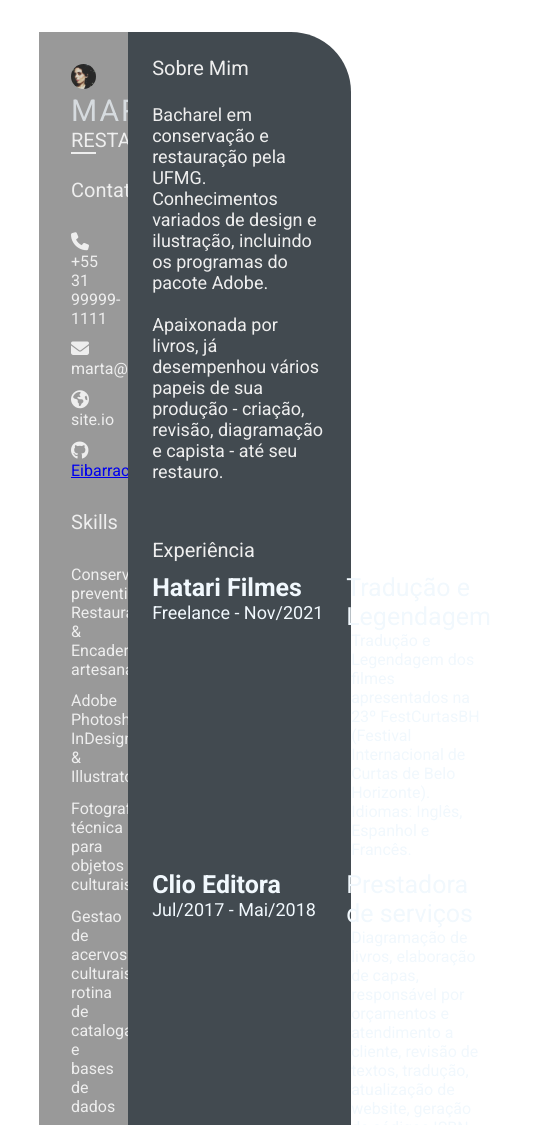
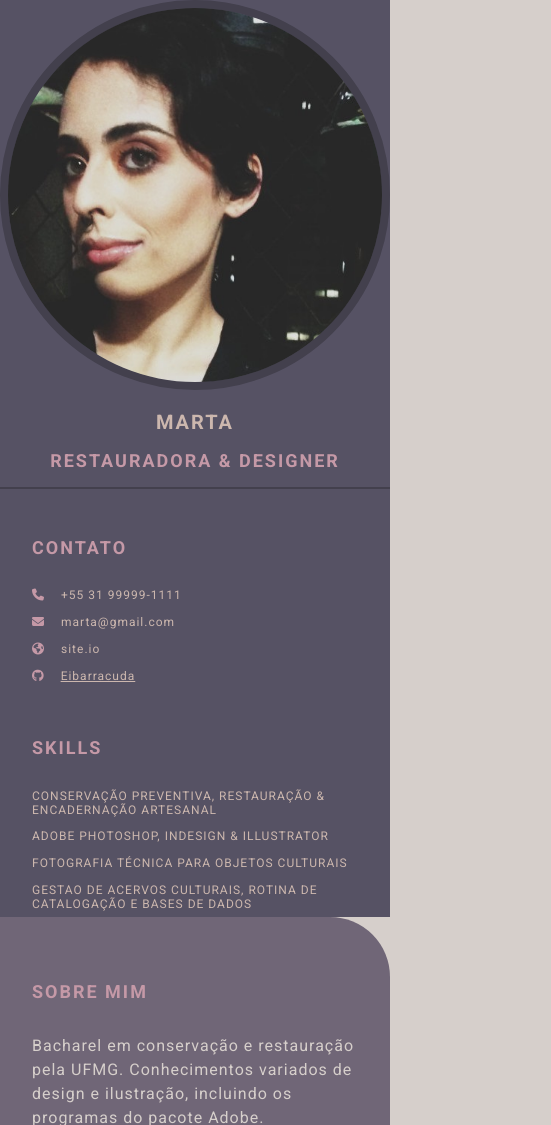
Before and after one commit to eibarracuda/devweekgit.github.io, a plain HTML site: page index.html in a window 390 px wide. Shown: the top 1125 px of the page, 551 px wide, since content can reach past the window. Drawn offline with Linux system fonts and the light colour scheme.

Commit message:
Add: style settings (#6)
modified index.html & style.css

```diff
--- a/index.html
+++ b/index.html
@@ -1,5 +1,6 @@
 <!DOCTYPE html>
 <html lang="en">
+
 <head>
     <!-- configurações de compatibilidade de navegadores -->
     <meta charset="UTF-8">
@@ -16,13 +17,15 @@
     <!-- Google Font-->
     <link rel="preconnect" href="https://fonts.googleapis.com">
     <link rel="preconnect" href="https://fonts.gstatic.com" crossorigin="anonymous">
-    <link rel="stylesheet" href="https://fonts.googleapis.com/css2?family=Roboto:ital,wght@0,100;0,300;0,400;0,700;1,100;1,300;1,400;1,700&display=swap">
+    <link rel="stylesheet"
+        href="https://fonts.googleapis.com/css2?family=Roboto:ital,wght@0,100;0,300;0,400;0,700;1,100;1,300;1,400;1,700&display=swap">
     <!-- Google Font-->
 
     <!-- Font-awesome-->
     <script src="https://kit.fontawesome.com/101161e172.js" crossorigin="anonymous"></script>
     <!-- Font-awesome-->
 </head>
+
 <body>
     <main class="resume-contents">
         <section class="left-section">
@@ -30,7 +33,7 @@
                 <div class="profile">
                     <img class="profile-image" src="img/profile-image.jpg" alt="Profile image">
                     <p class="name">Marta </p>
-                    <p class="profession">Restauradora</p>
+                    <p class="profession">Restauradora & Designer</p>
                 </div>
                 <div class="contact-info">
                     <p class="left-title">Contato</p>
@@ -38,29 +41,39 @@
                         <li><i class="fa fa-phone"></i>+55 31 99999-1111</li>
                         <li><i class="fa fa-envelope"></i>marta@gmail.com</li>
                         <li><i class="fa fa-globe"></i>site.io</li>
-                        <li><i class="fa fa-github"></i><a href="https://github.com/eibarracuda">Eibarracuda</a></li>
+                        <li><i class="fa fa-github"></i><a href="https://github.com/eibarracuda" class="links">Eibarracuda</a></li>
                     </ul>
                 </div>
                 <div class="skills">
                     <p class="left-title">Skills</p>
                     <ul>
-                        <li><p>Conservação preventiva, Restauração & Encadernação artesanal</p></li>
-                        <li><p>Adobe Photoshop, InDesign & Illustrator</p></li>
-                        <li><p>Fotografia técnica para objetos culturais</p></li>
-                        <li><p>Gestao de acervos culturais, rotina de catalogação e bases de dados</p></li>
+                        <li>
+                            <p>Conservação preventiva, Restauração & Encadernação artesanal</p>
+                        </li>
+                        <li>
+                            <p>Adobe Photoshop, InDesign & Illustrator</p>
+                        </li>
+                        <li>
+                            <p>Fotografia técnica para objetos culturais</p>
+                        </li>
+                        <li>
+                            <p>Gestao de acervos culturais, rotina de catalogação e bases de dados</p>
+                        </li>
                     </ul>
                 </div>
             </section>
         </section>
         <section class="right-section">
-             <div class="right-sectiion-contents">
+            <div class="right-section-contents">
                 <section class="about gap">
                     <div class="right-title">Sobre Mim</div>
-                    <p class="about-me-contents">Bacharel em conservação e restauração pela UFMG. Conhecimentos variados de design e ilustração, incluindo os programas do pacote Adobe.</br></br>
-                        Apaixonada por livros, já desempenhou vários papeis de sua produção - criação, revisão, diagramação e capista - até seu restauro.
+                    <p class="about-me-contents">Bacharel em conservação e restauração pela UFMG. Conhecimentos variados
+                        de design e ilustração, incluindo os programas do pacote Adobe.</br></br>
+                        Apaixonada por livros, já desempenhou vários papeis de sua produção - criação, revisão,
+                        diagramação e capista - até seu restauro.
                     </p>
                 </section>
-            </div>
+
                 <section class="experience gap">
                     <div class="right-title">Experiência</div>
                     <div class="experience-contents">
@@ -70,7 +83,8 @@
                         </div>
                         <div class="exp-right">
                             <p class="exp-position">Tradução e Legendagem</p>
-                        <p class="exp-desc">Tradução e Legendagem dos filmes apresentados na 23º FestCurtasBH (Festival Internacional de Curtas de Belo Horizonte).
+                            <p class="exp-desc">Tradução e Legendagem dos filmes apresentados na 23º FestCurtasBH
+                                (Festival Internacional de Curtas de Belo Horizonte).
                                 </br> Idiomas: Inglês, Espanhol e Francês.
                             </p>
                         </div>
@@ -80,7 +94,9 @@
                         </div>
                         <div class="exp-right">
                             <p class="exp-position">Prestadora de serviços</p>
-                        <p class="exp-desc">Diagramação de livros, elaboração de capas, responsável por orçamentos e atendimento a cliente, revisão de textos, tradução, atualização de website, geração de códigos ISBN junto à Biblioteca Nacional</p>
+                            <p class="exp-desc">Diagramação de livros, elaboração de capas, responsável por orçamentos e
+                                atendimento a cliente, revisão de textos, tradução, atualização de website, geração de
+                                códigos ISBN junto à Biblioteca Nacional</p>
                         </div>
                         <div class="exp-left">
                             <p class="exp-company-name">Estilo Nacional</p>
@@ -88,7 +104,9 @@
                         </div>
                         <div class="exp-right">
                             <p class="exp-position">Estagiária da Restauração</p>
-                        <p class="exp-desc">Elaboração de projetos de preservação, laudo de estado de conservação, apresentação de propostas de tratamento aos objetos de madeira e metal. Desenho e mapeamento de danos das obras no AutoCAD.</p>
+                            <p class="exp-desc">Elaboração de projetos de preservação, laudo de estado de conservação,
+                                apresentação de propostas de tratamento aos objetos de madeira e metal. Desenho e
+                                mapeamento de danos das obras no AutoCAD.</p>
                         </div>
                         <div class="exp-left">
                             <p class="exp-company-name">Banco de Desenvolvimento de</br> Minas Gerais</p>
@@ -96,7 +114,12 @@
                         </div>
                         <div class="exp-right">
                             <p class="exp-position">Estagiária da Restauração</p>
-                        <p class="exp-desc">Treinamento nos princípios da documentação museológica e gestão de acervo; elaboração do inventário anual das obras do acervo; preenchimento de fichas de inventário, marcação e higienização de obras, fotografia documental; criação de normas para a gestão e manipulação de obras do acervo. Disponibilização do acervo na internet; pesquisa histórica sobre o acervo; diagnóstico de conservação; pequenas intervenções de restauração.</p>
+                            <p class="exp-desc">Treinamento nos princípios da documentação museológica e gestão de
+                                acervo; elaboração do inventário anual das obras do acervo; preenchimento de fichas de
+                                inventário, marcação e higienização de obras, fotografia documental; criação de normas
+                                para a gestão e manipulação de obras do acervo. Disponibilização do acervo na internet;
+                                pesquisa histórica sobre o acervo; diagnóstico de conservação; pequenas intervenções de
+                                restauração.</p>
                         </div>
                         <div class="exp-left">
                             <p class="exp-company-name">Arquivo Publico Mineiro</p>
@@ -104,7 +127,10 @@
                         </div>
                         <div class="exp-right">
                             <p class="exp-position">Estagiária da Restauração</p>
-                        <p class="exp-desc">Integrante do projeto José Aparecido de Oliveira, que conta com fotos e documentos em papel. Catalogação, armazenamento de todo o acervo. Pequenos reparos de papel. Digitalização e microﬁlmagem. Edição de pequenos erros nas fotos digitalizadas.</p>
+                            <p class="exp-desc">Integrante do projeto José Aparecido de Oliveira, que conta com fotos e
+                                documentos em papel. Catalogação, armazenamento de todo o acervo. Pequenos reparos de
+                                papel. Digitalização e microﬁlmagem. Edição de pequenos erros nas fotos digitalizadas.
+                            </p>
                         </div>
                     </div>
                 </section>
@@ -133,7 +159,8 @@
                         </div>
                         <div class="education-right">
                             <p class="education-subject">Conservação e Restauração</p>
-                        <p class="education-desc">Bacharelado em Conservação e Restauração de Bens Culturais Móveis</p>
+                            <p class="education-desc">Bacharelado em Conservação e Restauração de Bens Culturais Móveis
+                            </p>
                         </div>
                     </div>
                 </section>
@@ -145,11 +172,12 @@
                             <p class="awards-time-period">Out/2022</p>
                         </div>
                         <div class="awards-right">
-                        <p class="awards-name">Museus, Museologia e Ciência: 200 anos de in(ter)dependência, inquietude e utopia</p>
+                            <p class="awards-name">Museus, Museologia e Ciência: 200 anos de in(ter)dependência,
+                                inquietude e utopia</p>
                             <p class="awards-desc">Seminário</p>
                         </div>
                         <div class="awards-left">
-                        <p class="awards-company-name">Departamento Científico da FM-USP</p>
+                            <p class="awards-company-name">Dep. Científico da FM-USP</p>
                             <p class="awards-time-period">Set/2022</p>
                         </div>
                         <div class="awards-right">
@@ -162,7 +190,8 @@
                         </div>
                         <div class="awards-right">
                             <p class="awards-name">
-                            Workshop sobre Preservação de Objetos do Patrimônio Cultural e Materiais Arquivados usando Radiação Ionizante</p>
+                                Workshop sobre Preservação de Objetos do Patrimônio Cultural e Materiais Arquivados
+                                usando Radiação Ionizante</p>
                             <p class="awards-desc">Workshop - 20h</p>
                         </div>
                         <div class="awards-left">
@@ -214,8 +243,10 @@
                             <p class="awards-desc">Curso - 40h</p>
                         </div>
                     </div>
+            </div>
         </section>
         </section>
     </main>
 </body>
+
 </html>
--- a/style.css
+++ b/style.css
@@ -4,6 +4,10 @@
     box-sizing: border-box;
     list-style: none;
     font-family: 'Roboto', sans-serif;
+}
+
+body {
+    background-color: #d6cfcb;
 }
 
 .resume-contents {
@@ -17,87 +21,129 @@
 .left-section {
     grid-column: span 2;
     height: 100%;
-    background-color: #999999;
+    background-color: #565264;
 }
 
 .right-section {
     grid-column: span 5;
     height: 100%;
-    background-color: #424a50;
+    background-color: #706677;
     border-radius: 0px 60px 0px 0px;
 }
 
-.left-section-contents{
+.left-section-content{
     padding: 2rem 2rem;
 }
 
 .profile {
     width: 100%;
-    border-bottom: 2px solid #eeeeee;
+    border-bottom: 2px solid #43404d;
 }
 
 .profile .profile-image {
     width: 100%;
-    border-radius: 100%;
+    border-radius: 50%;
+    border: 8px solid #43404d;
 }
 
 .name {
-    color: #D6DBDF;
+    color: #ccb7ae;
     font-size: 30px;
     letter-spacing: 2px;
     text-transform: uppercase;
+    text-align: center;
+    font-weight: bold;
+    padding: 1rem 0;
 }
 
 .profession {
-    color: #eeeeee;
+    color: #c599a7;
     font-size: 20px;
     text-transform: uppercase;
     text-align: center;
+    letter-spacing: 2px;
+    font-weight: bold;
+    padding-bottom: 1rem;
 }
 
 /* .contact-info { border-bottom: 2px solid #1B2631; } */
 .left-title {
-    color: #eeeeee;
+    color: #c599a7;
     font-size: 20px;
-    padding-top: 1.5rem; /* acrescentei ao css 24-nov */
+    letter-spacing: 2px;
+    text-transform: uppercase;
+    font-weight: bold;
+    display: flex;
+    align-items: center;
+    padding-top: 3rem;
 }
 
 .contact-info ul {
     padding-top: 1.5rem;
 }
 
-
 .contact-info ul li,
 .references ul li {
     padding: .4rem 0;
-    color: #eeeeee;
+    display: flex;
+    align-items: center;
+    color: #ccb7ae;
+    letter-spacing: 1px;
+    font-size: 18px;
 }
 
 .contact-info ul li i,
 .references ul li i {
     padding-right: 1rem;
     font-size: 18px;
-    color: #eeeeee;
+    color: #c599a7;
 }
-
 
 .skills ul {
     padding-top: 1.5rem;
 }
 .skills ul li p {
     padding: .4rem 0;
-    color: #eeeeee;
+    color: #ccb7ae;
+    font-size: 18px;
+    letter-spacing: 1px;
+    display: flex;
+    align-items: center;
+    text-transform: uppercase;
 }
+
+.referance-name {
+    padding-top: 1.5rem;
+    padding-bottom: .4rem;
+    font-size: 18px;
+    color: #a6808c;
+    letter-spacing: 1px;
+    text-transform: uppercase;
+}
+
+.referance-profession {
+    font-size: 16px;
+    color: #ccb7ae;
+    letter-spacing: 1px;
+    /* text-transform: uppercase; */
+    padding-bottom: .4rem;
+}
+
 
 .right-section-contents {
     padding: 2rem 2rem;
 }
 
 .right-title {
-    font-size: 20px; /* acrescentei ao css 24-nov */
-    color: #eeeeee;
-    padding-top: 1.5rem; /* acrescentei ao css 24-nov */
-    padding-left: 1.5rem; /* acrescentei ao css 24-nov */
+    color: #c599a7;
+    font-size: 40px;
+    letter-spacing: 2px;
+    text-transform: uppercase;
+    font-weight: bold;
+    display: flex;
+    align-items: center;
+    padding: 2rem 0;
+    position: relative;
 }
 
 .gap {
@@ -105,18 +151,18 @@
 }
 .about-me-contents {
     font-size: 18px;
-    color: #eeeeee;
-    padding-top: 1.5rem; /* acrescentei ao css 24-nov */
-    padding-left: 1.5rem; /* acrescentei ao css 24-nov */
-    padding-right: 1.5rem; /* acrescentei ao css 24-nov */
+    letter-spacing: 1px;
+    line-height: 2rem;
+    color: #d6cfcb;
 }
+
 .experience-contents,
 .education-contents,
 .awards-contents {
     display: grid;
     grid-template-columns: repeat(2, 1fr);
     padding-bottom: 2rem;
-    color: #F1F8FD;
+    color: #d6cfcb;
 }
 
 .exp-company-name,
@@ -124,46 +170,143 @@
 .awards-company-name {
     font-size: 25px;
     font-weight: bold;
+    text-transform: uppercase;
+    letter-spacing: 1px;
+    color: #ccb7ae;
+    padding-bottom: .4rem;
 }
 
 .exp-time-period,
 .educationp-time-period,
 .awards-time-period {
     font-size: 18px;
+    letter-spacing: 1px;
+    line-height: 2rem;
 }
 
 .exp-position,
 .education-subject,
 .awards-name {
     font-size: 25px;
+    font-weight: bold;
+    text-transform: uppercase;
+    letter-spacing: 1px;
+    color: #ccb7ae;
+    padding-bottom: .4rem;
 }
 
 .exp-desc,
 .education-desc,
 .awards-desc {
     font-size: 16px;
+    letter-spacing: 1px;
+    line-height: 1.5rem;
+    border-left: 3px solid #ccb7ae;
     padding-left: 5px;
 }
 
-/* acrescentei ao css 27-nov */
-.exp-left,
-.education-left,
-.awards-left{
-    padding-left: 1.5rem;
+/* Media queries */
+@media screen and (max-width:780px) {
+    .experience-contents,
+    .education-contents,
+    .awards-contents {
+        grid-template-columns: repeat(1, 1fr);
+    }
 }
 
-.exp-right,
-.education-right,
-.awards-right{
-    padding-right: 1.5rem;
+@media screen and (max-width:780px) {
+    .left-section {
+        grid-column: span 3;
+    }
+
+    .right-section {
+        grid-column: span 4;
+    }
+
 }
 
+@media screen and (max-width:1200px) {
+    .resume-contents {
+        grid-template-columns: repeat(1, 1fr);
+    }
+}
+
+@media screen and (max-width:390px) {
+    .resume-contents {
+        width: 100%;
+        margin: 0 auto;
+    }
+
+    .name {
+        font-size: 20px;
+    }
+
+    .profession {
+        font-size: 18px;
+    }
+
+    .left-title {
+        font-size: 18px;
+    }
+
+    .right-title {
+        font-size: 18px;
+    }
+
+    .contact-info ul li,
+    .references ul li {
+        font-size: 12px;
+    }
+
+    .contact-info ul li i,
+    .references ul li i {
+        /* padding-right: 1rem; */
+        font-size: 12px;
+    }
+
+    .skills ul li p {
+        font-size: 12px;
+    }
+
+    .about-me-contents {
+        font-size: 16px;
+        line-height: 1.5rem;
+    }
+
+    .exp-company-name,
+    .education-school-name,
+    .awards-company-name {
+        font-size: 18px;
+    }
+
+    .exp-time-period,
+    .educationp-time-period,
+    .awards-time-period {
+        font-size: 16px;
+    }
+
+    .exp-position,
+    .education-subject,
+    .awards-name {
+        font-size: 18px;
+    }
+}
+
+.contact-info,
+.skills {
+    padding-left: 2rem;
+    padding-right: 2rem;
+}
 .exp-left,
 .exp-right,
 .education-left,
 .education-right,
-.awards-left,
-.awards-right{
-    padding-top: 0.7rem;
+.awards-right,
+.awards-left{
+    padding-top: 1rem;
 }
-/* acrescentei ao css 27-nov */
+
+
+.links{
+    color: #ccb7ae;
+}
```
Lines whose indentation alone changed are shown as unchanged.
